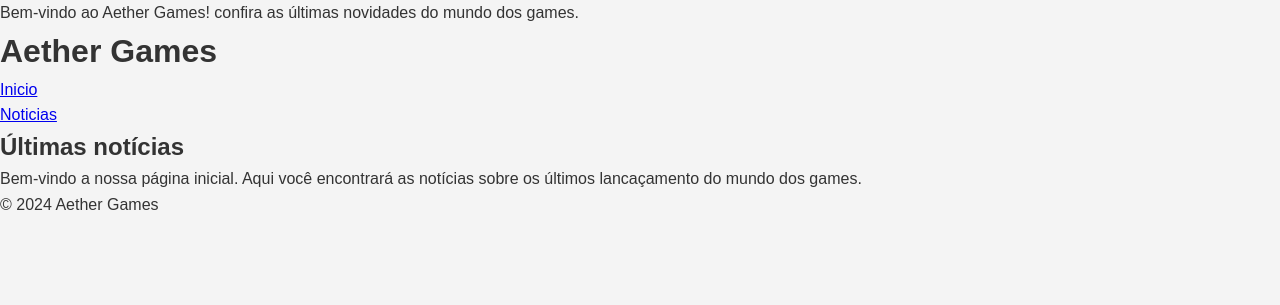
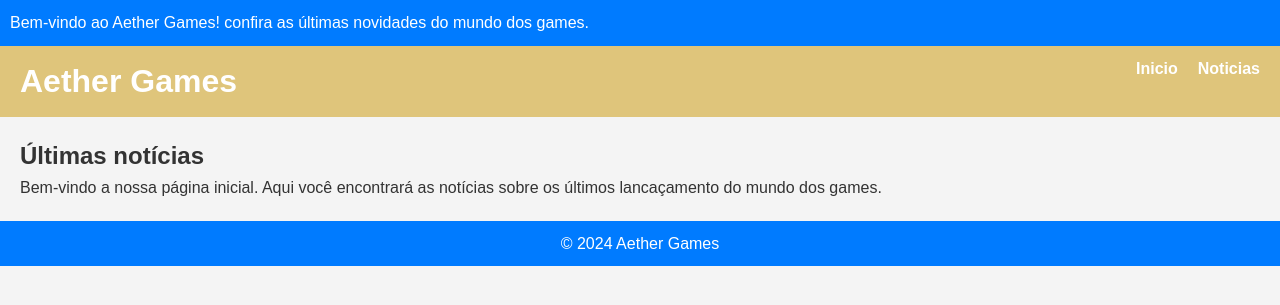
Before and after one commit to Kayo-Elias/Aether_Games-php, a PHP site: page / in a window 1280 px wide. Shown: the top 305 px of the page. Run offline with PHP 8.4, Linux system fonts and the light colour scheme.

Commit message:
Update style-css

```diff
--- a/css/style.css
+++ b/css/style.css
@@ -13,3 +13,55 @@
 
 
 }
+
+     /* o topo do texto  */
+
+.topo-texto {
+     background-color: #007bff;
+     color:white;
+     text-align: left;
+     padding: 10px;     /*espacamento interno */
+     font-size: 1em;
+}
+
+
+header {
+    background-color: #DFC57B;
+    color: white;
+    display: flex;
+    justify-content: space-between;
+    padding: 10px 20px;
+
+}
+
+nav ul {
+     list-style: none;
+     display: flex;
+     gap: 20px;
+}
+
+nav ul a {
+   color:white;
+   text-decoration: none;
+   font-weight: bold;
+}
+
+nav ul li a:hover {
+    color: #007bff
+}
+
+main {
+padding: 20px;
+
+}
+
+/* rodape */
+
+footer {
+    background-color: #007bff;
+    color:white;
+    text-align: center;
+    padding: 10px;
+
+
+}
```
